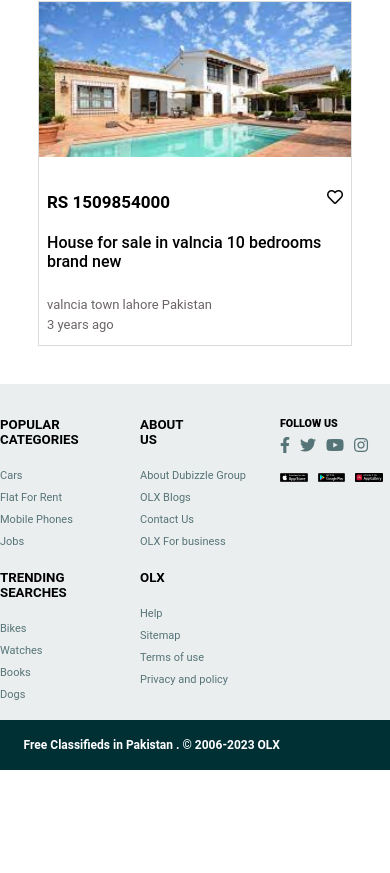
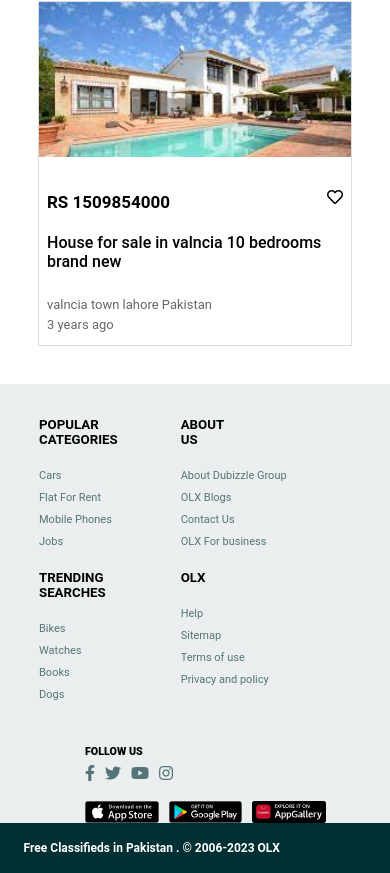
Before and after one commit to yousafnazir/olx-clown, a plain HTML site: page index.html in a window 390 px wide. Shown: the part 5506-6379 px from the top of the page. Before the commit the page ends 6276 px from the top, so only its background shows below. Drawn offline with Linux system fonts and the light colour scheme.

Commit message:
footer change

```diff
--- a/style.css
+++ b/style.css
@@ -450,6 +450,10 @@ width: 20%;
   #fm-2 .f-3 {
     display: block;
     width: 60%;
+    padding-left: 85px;
+  }
+  #fm-2  {
+    display: block;
   }
 
 }
```
